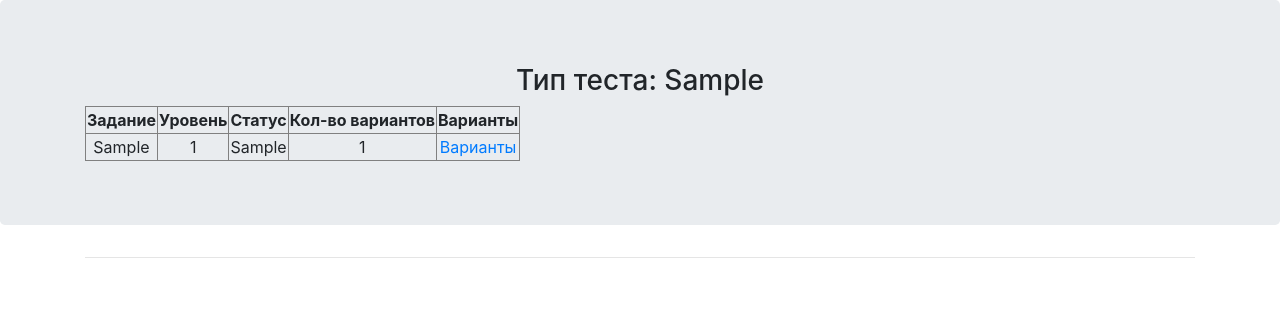
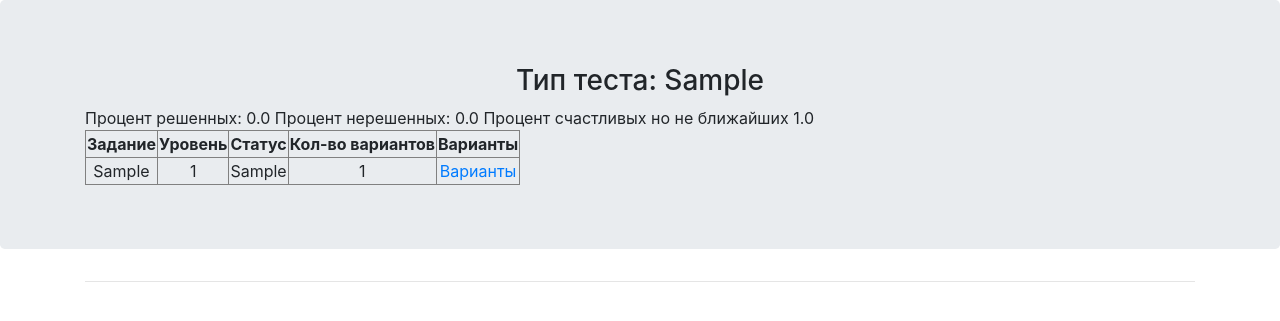
Before and after one commit to ZimAlex/diplom_tickets, a Django app: page /tasks/experiment/1 in a window 1280 px wide. Shown: the top 321 px of the page. Run offline with Django 3.2, Linux system fonts and the light colour scheme; tables that the repository leaves empty hold one stand-in row (values such as "Sample post"); some libraries are stand-ins or nearby versions.

```diff
--- a/tasks/templates/tasks/experiment.html
+++ b/tasks/templates/tasks/experiment.html
@@ -6,6 +6,11 @@
 {% block content %}
 <table border="1px" solid grey>
     <h3 align="center">Тип теста: {{experiment.Info}}</h3>
+    <text align="center">
+        Процент решенных: {{g_pct}}
+        Процент нерешенных: {{b_pct}}
+        Процент счастливых но не ближайших {{nb_pct}}
+    </text>
     <tr>
         <th>Задание</th>
         <th>Уровень</th>
--- a/tasks/views.py
+++ b/tasks/views.py
@@ -365,9 +365,29 @@ def statistic(request, strategy):
     return render_to_response('tasks/statistic_list.html', args)
 
 def experiment(request, experiment_id):
+    tasks = Task.objects.filter(Task_user=Experiment.objects.get(id=experiment_id))
+    count_g = 0 # посдсчет решенных
+    count_b = 0 # подсчет не решенных
+    count_nb = 0 # подсчет  счастливых но не ближайших
+    full = 0
+    for t in tasks:
+        for v in Variant.objects.filter(Variant_task = t):
+            full += 1
+            if v.Check == 'Решено':
+                count_g += 1
+            elif v.Check == 'Не решено':
+                count_b += 1
+            else:
+                count_nb += 1
+    g_pct = count_g/full
+    b_pct = count_b/full
+    nb_pct = count_nb/full
     args = {}
-    args['tasks'] = Task.objects.filter(Task_user=Experiment.objects.get(id=experiment_id))
+    args['tasks'] = tasks
     args['experiment'] = Experiment.objects.get(id=experiment_id)
+    args['g_pct'] = g_pct
+    args['b_pct'] = b_pct
+    args['nb_pct'] = nb_pct
     return render_to_response('tasks/experiment.html', args)
 
 def variants(request, task_id):
```
